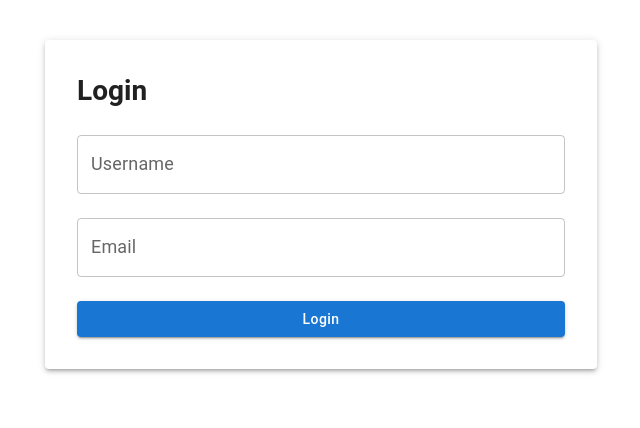
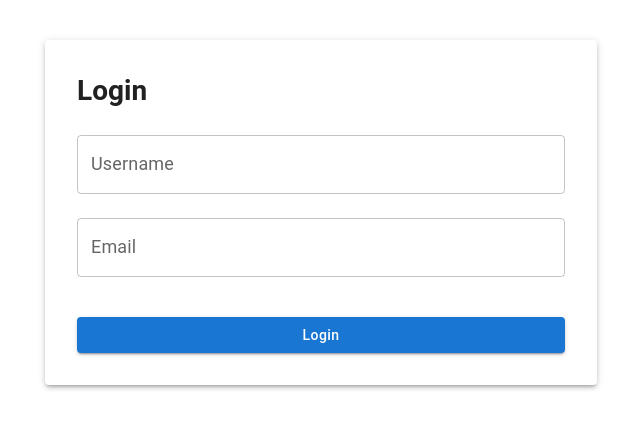
Before and after one commit to andreispanu/state, a React (Create React App) app: page / in a window 1280 px wide. Shown: the top 428 px of the page, without its empty margins (319-959 px from the left). Built offline with nearby package versions, Linux system fonts and the light colour scheme.

Commit message:
Updated Styling

```diff
--- a/src/components/auth/AuthForm.tsx
+++ b/src/components/auth/AuthForm.tsx
@@ -77,7 +77,7 @@ const AuthForm = () => {
                 color="primary"
                 fullWidth
                 type="submit"
-                sx={{ mt: 2 }}
+                sx={{ mt: 4 }}
                 data-testid="login-button"
               >
                 Login
```
